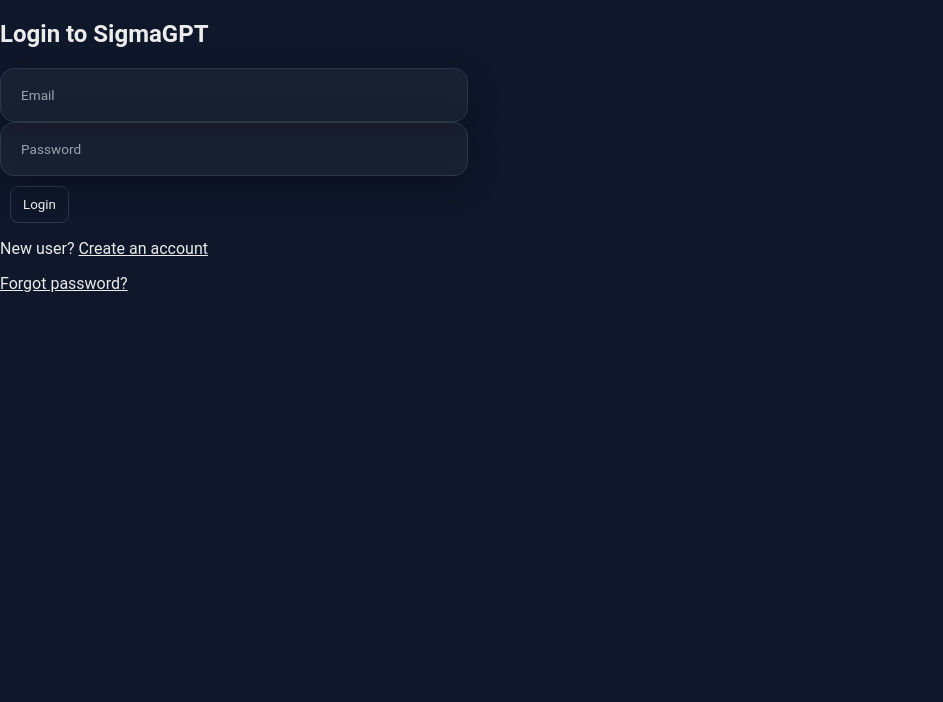
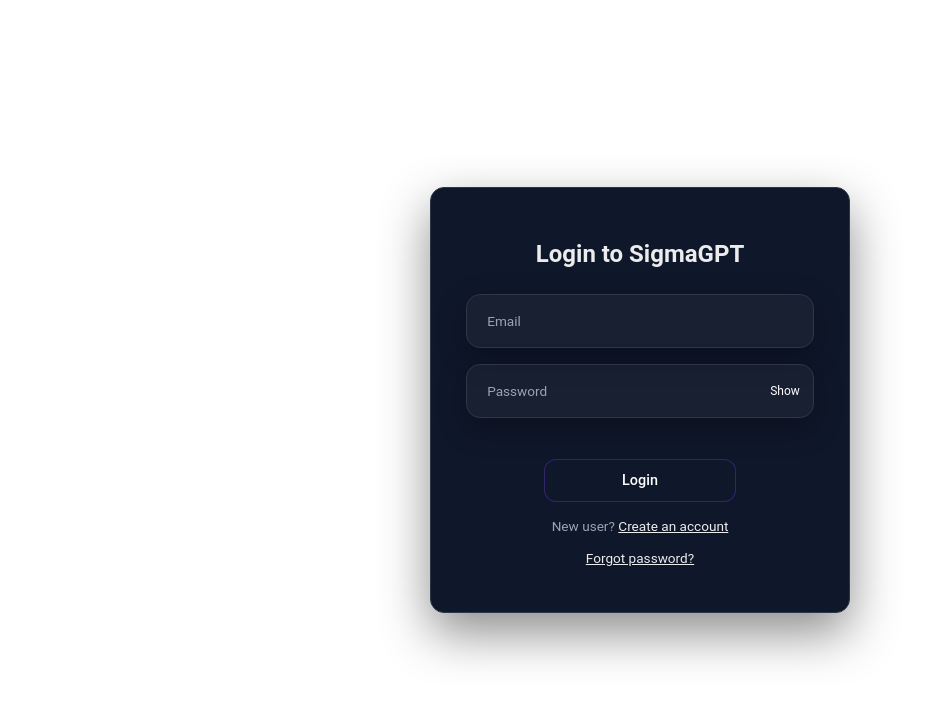
Before and after one commit to iyatendrakumar/SigmaGPT, a React (Vite) app in the folder frontend/: page /login in a window 1280 px wide. Shown: the top 702 px of the page, without its empty margins (0-943 px from the left). Built offline with nearby package versions, Linux system fonts and the light colour scheme.

Commit message:
Fix: Authentication Page UI

```diff
--- a/frontend/src/Chat.css
+++ b/frontend/src/Chat.css
@@ -44,21 +44,18 @@
 ========================= */
 
 .userMessage {
-  background: rgba(59, 130, 246, 0.15);
-  border: 1px solid rgba(59, 130, 246, 0.4);
-  padding: 12px 16px;
+  background: rgba(255, 255, 255, 0.06);
+  border: 1px solid rgba(255, 255, 255, 0.08);
+  padding: 10px 12px;
   border-radius: 14px;
 
-  max-width: 85%;
+  max-width: 75%;
   width: fit-content;
 
   margin-left: auto;
   text-align: left;
 
-  white-space: pre-wrap;
-  word-wrap: break-word;
-  overflow-wrap: break-word;
-
+  color: #f1f5f9; /* clean neutral white */
   line-height: 1.6;
 }
 
--- a/frontend/src/Sidebar.css
+++ b/frontend/src/Sidebar.css
@@ -58,13 +58,15 @@
 }
 
 .history li:hover {
-  background: rgba(124, 58, 237, 0.1);
+  background: rgba(255, 255, 255, 0.04);
+  color: var(--text-primary);
 }
 
 /* ---------- ACTIVE THREAD ---------- */
 .highlighted {
-  background: rgba(59, 130, 246, 0.18);
-  border-left: 3px solid var(--blue);
+  background: rgba(124, 58, 237, 0.15);
+  color: var(--text-primary);
+  border-left: 3px solid var(--purple);
 }
 
 /* ---------- DELETE ICON ---------- */
--- a/frontend/src/auth/ForgotPassword.jsx
+++ b/frontend/src/auth/ForgotPassword.jsx
@@ -1,5 +1,6 @@
 import { useState } from "react";
 import { sendResetOtp, resetPassword } from "../services/authService";
+import "./auth.css";
 
 function ForgotPassword({ onBack }) {
   const [step, setStep] = useState(1);
@@ -59,11 +60,11 @@
   };
 
   return (
+    <div className="authWrapper">
       <div className="authContainer">
         {step === 1 ? (
           <>
             <h2>Forgot Password</h2>
-
             <form onSubmit={sendOtp}>
               <input
                 placeholder="Email"
@@ -71,14 +72,11 @@
                 onChange={(e) => setEmail(e.target.value)}
                 required
               />
-
               {error && <p className="error">{error}</p>}
-
               <button disabled={loading}>
                 {loading ? "Sending OTP..." : "Send OTP"}
               </button>
             </form>
-
             <p className="authHint">
               <span
                 style={{ cursor: "pointer", textDecoration: "underline" }}
@@ -91,7 +89,6 @@
         ) : (
           <>
             <h2>Reset Password</h2>
-
             <form onSubmit={reset}>
               <input
                 placeholder="OTP"
@@ -99,7 +96,6 @@
                 onChange={(e) => setOtp(e.target.value)}
                 required
               />
-
               <input
                 type="password"
                 placeholder="New Password"
@@ -107,9 +103,7 @@
                 onChange={(e) => setPassword(e.target.value)}
                 required
               />
-
               {error && <p className="error">{error}</p>}
-
               <button disabled={loading}>
                 {loading ? "Resetting..." : "Reset Password"}
               </button>
@@ -117,6 +111,7 @@
           </>
         )}
       </div>
+    </div>
   );
 }
 
--- a/frontend/src/auth/Login.jsx
+++ b/frontend/src/auth/Login.jsx
@@ -1,12 +1,16 @@
 import { useState, useContext } from "react";
 import { MyContext } from "../context/MyContext";
 import { loginUser } from "../services/authService";
+import "./auth.css";
 
 function Login({ onRegister, onForgot }) {
   const { setToken, setUser } = useContext(MyContext);
 
   const [email, setEmail] = useState("");
   const [password, setPassword] = useState("");
+
+  const [showPassword, setShowPassword] = useState(false);
+
   const [loading, setLoading] = useState(false);
   const [error, setError] = useState("");
 
@@ -38,9 +42,9 @@
   };
 
   return (
+    <div className="authWrapper">
       <div className="authContainer">
         <h2>Login to SigmaGPT</h2>
-
         <form onSubmit={handleLogin}>
           <input
             type="email"
@@ -49,22 +53,28 @@
             onChange={(e) => setEmail(e.target.value)}
             required
           />
-
+          <div className="passwordField">
             <input
-          type="password"
+              type={showPassword ? "text" : "password"}
               placeholder="Password"
               value={password}
               onChange={(e) => setPassword(e.target.value)}
               required
             />
 
+            <span
+              className="passwordToggle"
+              onClick={() => setShowPassword((p) => !p)}
+            >
+              {showPassword ? "Hide" : "Show"}
+            </span>
+          </div>
+
           {error && <p className="error">{error}</p>}
-
           <button type="submit" disabled={loading}>
             {loading ? "Logging in..." : "Login"}
           </button>
         </form>
-
         {/* UX LINKS */}
         <p className="authHint">
           New user?{" "}
@@ -75,7 +85,6 @@
             Create an account
           </span>
         </p>
-
         <p className="authHint">
           <span
             style={{ cursor: "pointer", textDecoration: "underline" }}
@@ -85,6 +94,7 @@
           </span>
         </p>
       </div>
+    </div>
   );
 }
 
--- a/frontend/src/auth/Register.jsx
+++ b/frontend/src/auth/Register.jsx
@@ -1,10 +1,13 @@
 import { useState } from "react";
 import { sendRegisterOtp } from "../services/authService";
+import "./auth.css";
 
 function Register({ onOtpSent }) {
   const [name, setName] = useState("");
   const [email, setEmail] = useState("");
   const [password, setPassword] = useState("");
+  const [showPassword, setShowPassword] = useState(false);
+
   const [loading, setLoading] = useState(false);
   const [error, setError] = useState("");
 
@@ -31,9 +34,9 @@
   };
 
   return (
+    <div className="authWrapper">
       <div className="authContainer">
         <h2>Create SigmaGPT Account</h2>
-
         <form onSubmit={handleRegister}>
           <input
             placeholder="Name"
@@ -41,7 +44,6 @@
             onChange={(e) => setName(e.target.value)}
             required
           />
-
           <input
             type="email"
             placeholder="Email"
@@ -49,22 +51,28 @@
             onChange={(e) => setEmail(e.target.value)}
             required
           />
-
+          <div className="passwordField">
             <input
-          type="password"
+              type={showPassword ? "text" : "password"}
               placeholder="Password"
               value={password}
               onChange={(e) => setPassword(e.target.value)}
               required
             />
 
+            <span
+              className="passwordToggle"
+              onClick={() => setShowPassword((p) => !p)}
+            >
+              {showPassword ? "Hide" : "Show"}
+            </span>
+          </div>
+
           {error && <p className="error">{error}</p>}
-
           <button disabled={loading}>
             {loading ? "Sending OTP..." : "Register"}
           </button>
         </form>
-
         {/* UX LINK */}
         <p className="authHint">
           Already have an account?{" "}
@@ -76,6 +84,7 @@
           </span>
         </p>
       </div>
+    </div>
   );
 }
 
--- a/frontend/src/auth/VerifyOtp.jsx
+++ b/frontend/src/auth/VerifyOtp.jsx
@@ -1,5 +1,6 @@
 import { useEffect, useState } from "react";
 import { verifyRegisterOtp } from "../services/authService";
+import "./auth.css";
 
 function VerifyOtp({ email, onSuccess }) {
   const [otp, setOtp] = useState("");
@@ -80,9 +81,9 @@
   };
 
   return (
+    <div className="authWrapper">
       <div className="authContainer">
         <h2>Verify OTP</h2>
-
         <form onSubmit={handleVerify}>
           <input
             placeholder="Enter OTP"
@@ -90,15 +91,12 @@
             onChange={(e) => setOtp(e.target.value)}
             required
           />
-
           {error && <p className="error">{error}</p>}
           {info && <p className="info">{info}</p>}
-
           <button disabled={loading}>
             {loading ? "Verifying..." : "Verify OTP"}
           </button>
         </form>
-
         <p className="authHint">
           Didn’t receive OTP?{" "}
           <span
@@ -117,6 +115,7 @@
           </span>
         </p>
       </div>
+    </div>
   );
 }
 
--- /dev/null
+++ b/frontend/src/auth/auth.css
@@ -0,0 +1,126 @@
+/* =========================
+   AUTH LAYOUT (PRODUCTION)
+========================= */
+
+.authWrapper {
+  min-height: 100vh;
+  width: 100%;
+  display: flex;
+  align-items: center;
+  justify-content: center;
+  background-color: #ffffff;
+}
+
+/* Card */
+.authContainer {
+  width: 100%;
+  max-width: 420px;
+  padding: 2rem 2.2rem;
+  background-color: var(--bg-main);
+  border: 1px solid var(--border-subtle);
+  border-radius: 14px;
+  box-shadow: 0 20px 50px rgba(0, 0, 0, 0.45);
+}
+
+/* Title */
+.authContainer h2 {
+  text-align: center;
+  margin-bottom: 1.6rem;
+  font-weight: 600;
+}
+
+/* Form */
+.authContainer form {
+  display: flex;
+  flex-direction: column;
+  gap: 1rem;
+}
+
+/* Inputs already styled globally */
+
+/* Button */
+/* ===== PRIMARY AUTH BUTTON (PRODUCTION STYLE) ===== */
+.authContainer button {
+  width: 55%;
+  margin: 1.6rem auto 0;
+  display: block;
+
+  background-color: #0f172a; /* same as app bg */
+  color: #ffffff;
+
+  border: 1px solid rgba(124, 58, 237, 0.35);
+  border-radius: 12px;
+
+  padding: 12px 16px;
+  font-size: 0.9rem;
+  font-weight: 500;
+
+  cursor: pointer;
+  transition: all 0.18s ease;
+}
+
+/* Hover = subtle, classy */
+.authContainer button:hover {
+  background-color: #111827;
+  border-color: rgba(124, 58, 237, 0.65);
+  transform: translateY(-1px);
+}
+
+/* Active */
+.authContainer button:active {
+  transform: translateY(0);
+}
+
+/* Disabled */
+.authContainer button:disabled {
+  opacity: 0.55;
+  cursor: not-allowed;
+}
+
+
+/* Errors */
+.error {
+  color: #f87171;
+  font-size: 0.85rem;
+  text-align: center;
+}
+
+/* Info */
+.info {
+  font-size: 0.85rem;
+  text-align: center;
+  margin-top: 0.5rem;
+}
+
+/* Links */
+.authHint {
+  text-align: center;
+  font-size: 0.85rem;
+  margin-top: 1rem;
+  color: var(--text-muted);
+}
+
+.passwordField {
+  position: relative;
+  width: 100%;
+}
+
+.passwordField input {
+  width: 100%;
+  padding-right: 48px;
+}
+
+.passwordToggle {
+  position: absolute;
+  right: 14px;
+  top: 50%;
+  transform: translateY(-50%);
+  font-size: 0.75rem;
+  color: #ffffff;
+  cursor: pointer;
+  user-select: none;
+}
+
+.passwordToggle:hover {
+  opacity: 0.85;
+}
```
Also changed, not shown: frontend/src/assets/sigma-bg.svg (added). Lines whose indentation alone changed are shown as unchanged.
